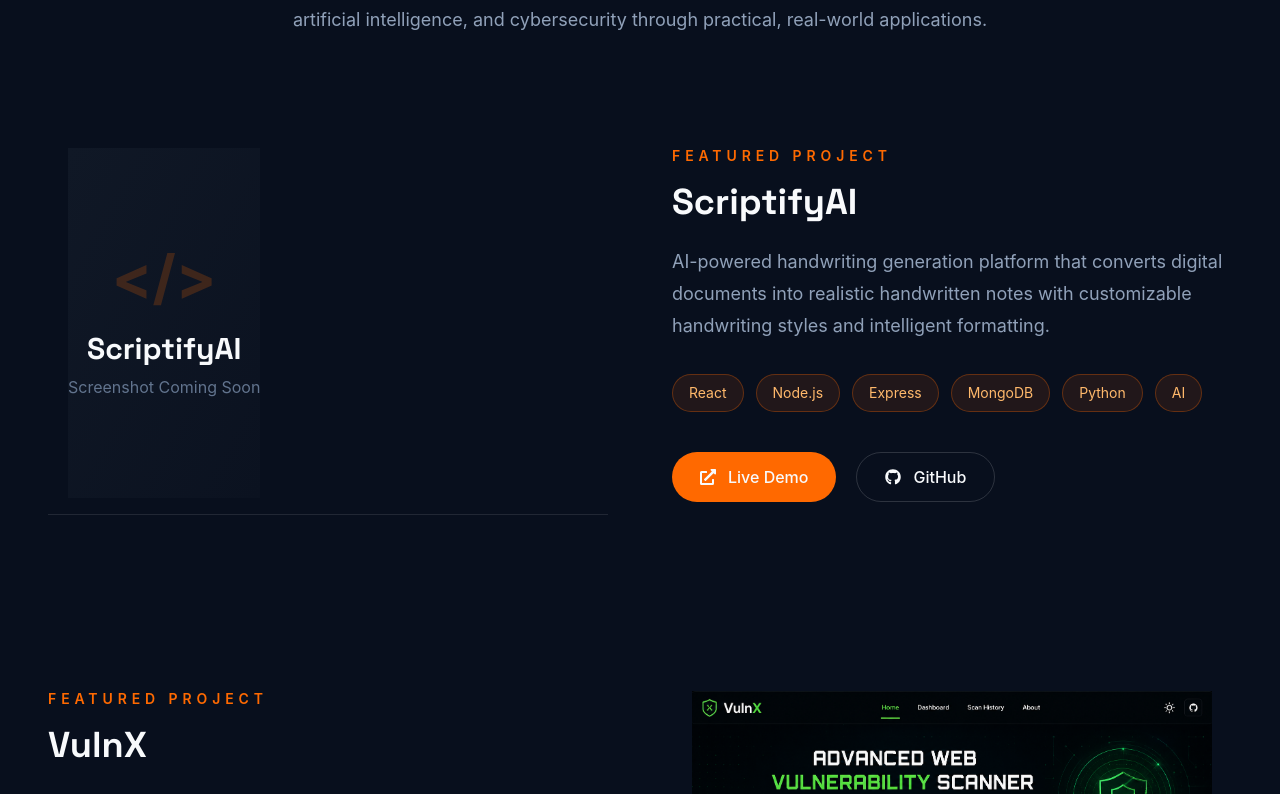
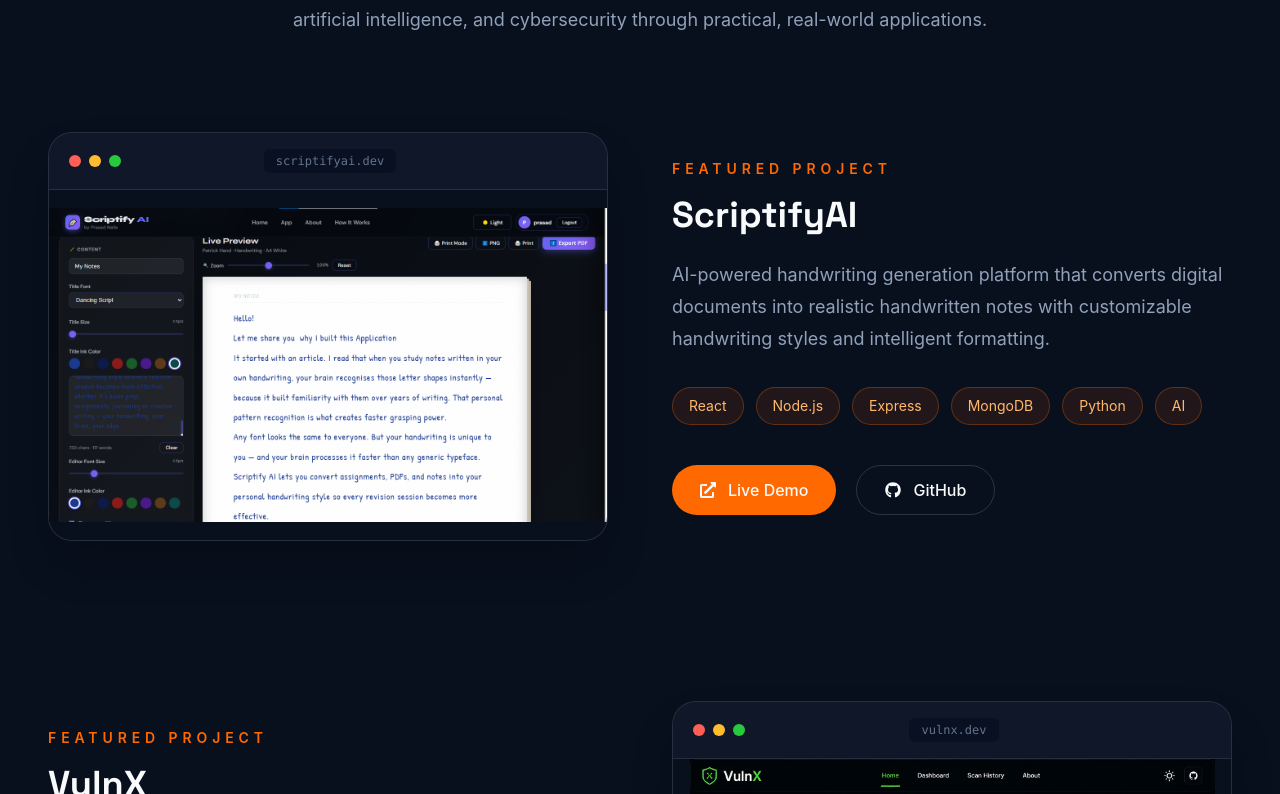
Before and after one commit to Prasad-Nalla/Portfolio, a React (Vite) app: page / in a window 1280 px wide. Shown: the part 4486-5280 px from the top of the page. Built offline with nearby package versions, Linux system fonts and the light colour scheme.

Commit message:
style : Project Image Is Added for ScriptifyAI project

```diff
--- a/src/sections/CyberLab/cyberData.js
+++ b/src/sections/CyberLab/cyberData.js
@@ -65,9 +65,9 @@
     },
 
     {
-      title: "Palo Alto Networks",
-      subtitle: "Cybersecurity",
-      organization: "Virtual Internship",
+      title: "Cybersecurity",
+      subtitle: "Virtual Internship",
+      organization: "Palo Alto Networks",
       logo: "/logos/palo.png",
     },
   ],
--- a/src/sections/Projects/ProjectBrowser.jsx
+++ b/src/sections/Projects/ProjectBrowser.jsx
@@ -1,38 +1,40 @@
 const ProjectBrowser = ({ image, title }) => {
   return (
-    // <div className="overflow-hidden rounded-3xl border border-white/10 bg-[#101827] shadow-2xl">
-
-      <div className="flex items-center justify-between border-b border-white/10 px-5 py-4">
-
-
-
-
-      {/* </div> */}
+    <div className="overflow-hidden rounded-3xl border border-white/10 bg-[#101827] shadow-2xl w-full flex flex-col">
+      {/* Browser Top Header */}
+      <div className="flex items-center justify-between border-b border-white/10 px-5 py-4 bg-slate-900/50">
+        <div className="flex gap-2">
+          <div className="h-3 w-3 rounded-full bg-[#FF5F56]"></div>
+          <div className="h-3 w-3 rounded-full bg-[#FFBD2E]"></div>
+          <div className="h-3 w-3 rounded-full bg-[#27C93F]"></div>
+        </div>
+        <div className="rounded-md bg-slate-950/40 px-3 py-1 text-xs text-slate-500 font-mono select-none">
+          {title.toLowerCase().replace(/\s+/g, '')}.dev
+        </div>
+        <div className="w-12"></div> {/* Spacer for symmetry */}
+      </div>
 
       {image ? (
-        <img
-          src={image}
-          alt={title}
-          className="h-[200px] sm:h-[280px] md:h-[350px] w-full object-cover"
-        />
+        <div className="relative h-[200px] sm:h-[280px] md:h-[350px] w-full bg-[#080F1D] flex items-center justify-center overflow-hidden">
+          <img
+            src={image}
+            alt={title}
+            className="h-full w-full object-contain"
+          />
+        </div>
       ) : (
         <div className="flex h-[200px] sm:h-[280px] md:h-[350px] flex-col items-center justify-center bg-gradient-to-br from-[#101826] to-[#0B1220]">
-
           <div className="text-6xl font-bold text-orange-500 opacity-20">
             {"</>"}
           </div>
-
           <h3 className="mt-6 text-3xl font-bold">
             {title}
           </h3>
-
           <p className="mt-2 text-slate-500">
             Screenshot Coming Soon
           </p>
-
         </div>
       )}
-
     </div>
   );
 };
--- a/src/sections/Projects/projectsData.js
+++ b/src/sections/Projects/projectsData.js
@@ -4,7 +4,7 @@
     description:
       "AI-powered handwriting generation platform that converts digital documents into realistic handwritten notes with customizable handwriting styles and intelligent formatting.",
 
-    image: null,
+    image: "/logos/script.png",
 
     tech: [
       "React",
```
Also changed, not shown: public/logos/script.png (added).
